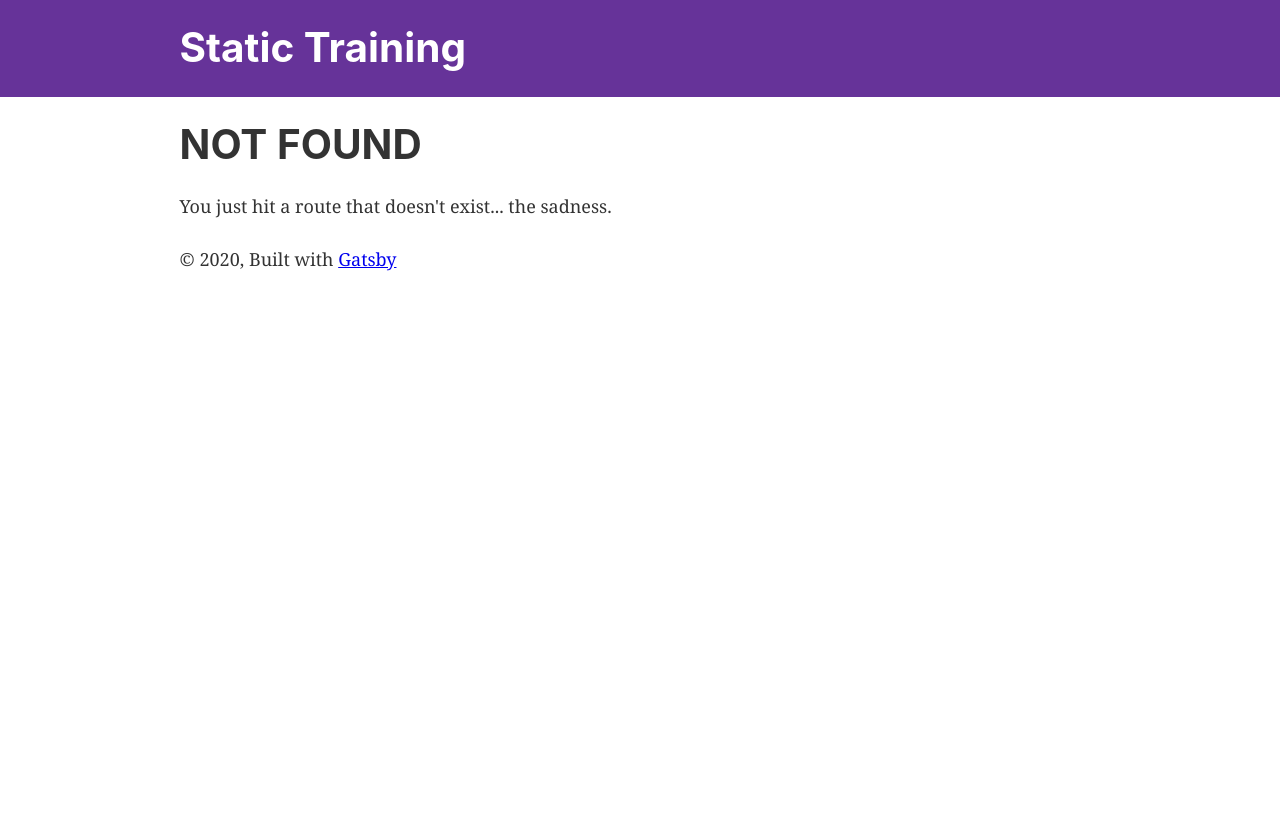
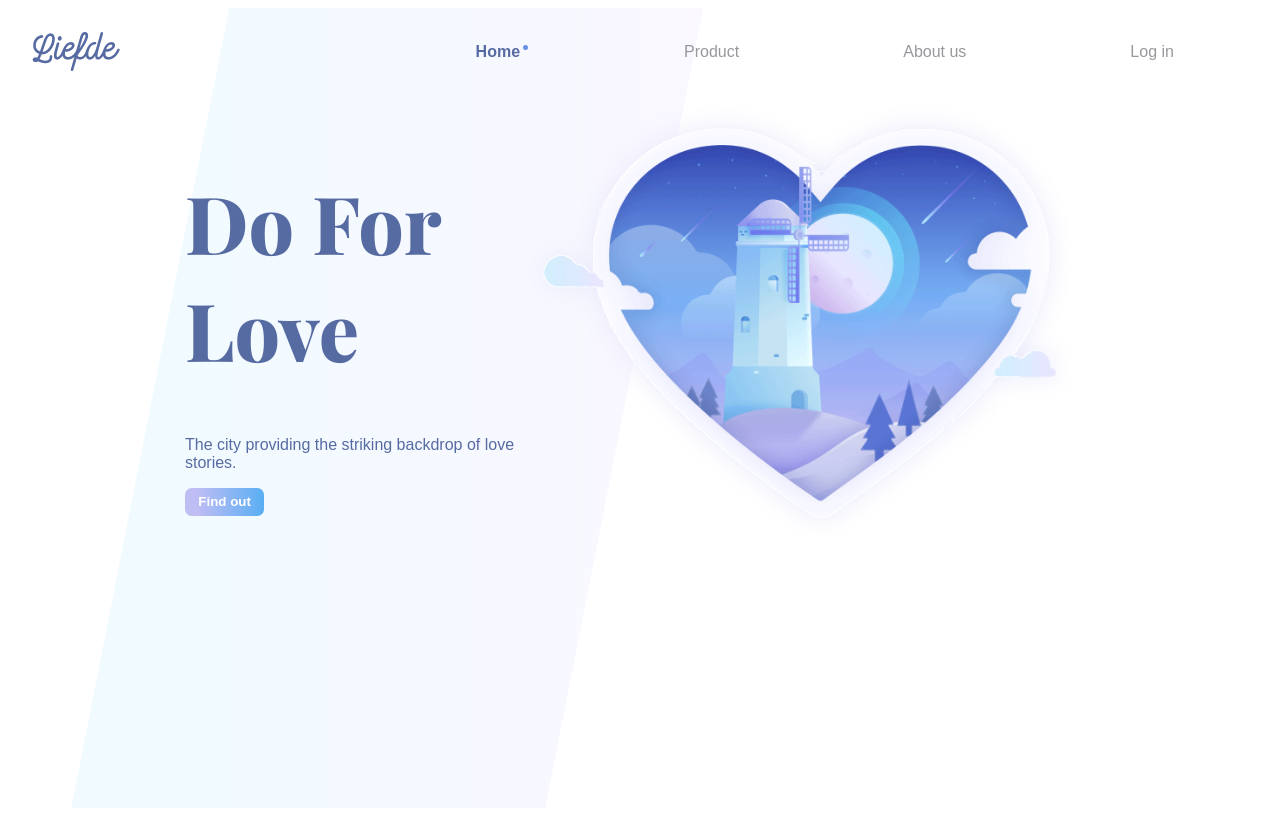
Before and after one commit to Shishouille/static-portfolio, a Gatsby site: page /liefde in a window 1280 px wide. Before the commit this address had no page. Built offline with nearby package versions, Linux system fonts and the light colour scheme; Gatsby itself is replaced by a stand-in of ours; a web font is replaced by a local one.

Commit message:
:sparkles:  New Page added!

```diff
--- a/gatsby-config.js
+++ b/gatsby-config.js
@@ -43,4 +43,4 @@ module.exports = {
     // To learn more, visit: https://gatsby.dev/offline
     // `gatsby-plugin-offline`,
   ],
-}
+};
--- a/src/components/Caligrafik/Header.js
+++ b/src/components/Caligrafik/Header.js
@@ -22,8 +22,13 @@ const StyledHeaderDesktop = styled.nav`
     font-family: ${theme.fontFamily.title};
   }
   a {
+    cursor: pointer;
     all: unset;
     margin: 0 3em;
+    width: 100%;
+    &:hover {
+      text-transform: uppercase;
+    }
   }
   .burger-menu {
     margin-left: 1em;
--- a/src/components/Caligrafik/TrustedClients.js
+++ b/src/components/Caligrafik/TrustedClients.js
@@ -21,6 +21,11 @@ const StyledTrustedClients = styled.section`
     svg {
       height: 2em;
       width: 2em;
+      &:hover {
+        path {
+          fill: #636363;
+        }
+      }
     }
   }
 `;
--- /dev/null
+++ b/src/components/Liefde/Content.js
@@ -0,0 +1,73 @@
+import React from "react";
+import styled from "styled-components";
+import { liefde as theme } from "../../themes";
+
+import main from "../../images/liefde/main.png";
+
+const StyledContent = styled.main`
+  display: flex;
+  flex-direction: column;
+  align-items: center;
+  margin: auto;
+  justify-content: center;
+  width: 90%;
+  img {
+    width: 100%;
+    filter: drop-shadow(0 0 0.75rem #E9E9FB);
+  }
+  .content {
+    width: 100%;
+    color: ${theme.color.primary};
+    margin-bottom: 1em;
+    h1 {
+        font-family: ${theme.fontFamily.title};
+        text-transform: capitalize;
+        font-size: 5em;
+        position: relative;
+        /* &::after {
+          content: "";
+          position: absolute;
+          background: ${theme.color.primary};
+          left: 0;
+          top: 0;
+          width: 2px;
+          height: 75px;
+          transform: rotate(15deg);
+        } */
+      }
+      button {
+        cursor: pointer;
+        background: ${theme.color.button};
+        color: white;
+        font-weight: bold;
+        border: none;
+        border-radius: .5em;
+        padding: .5em 1em;
+    }
+  }
+  @media (min-width: 768px) {
+    width: 90%;
+    flex-direction: row;
+    img {
+      width: 50%;
+    }
+    .content {
+      width: 30%;
+    }
+  }
+`;
+
+const Navigation = () => {
+  return (
+    <StyledContent>
+      <div className="content">
+        <h1>Do for love</h1>
+        <p>The city providing the striking backdrop of love stories.</p>
+        <button>Find out</button>
+      </div>
+      <img src={main} alt="" />
+    </StyledContent>
+  );
+};
+
+export default Navigation;
--- /dev/null
+++ b/src/components/Liefde/Navigation.js
@@ -0,0 +1,131 @@
+import React, { useState } from "react";
+import MediaQuery from "react-responsive";
+
+import { Icon } from "@iconify/react";
+import roundMenu from "@iconify/icons-ic/round-menu";
+
+import styled from "styled-components";
+import { liefde as theme } from "../../themes";
+
+import logo from "../../images/liefde/logo.png";
+
+const StyledNavigation = styled.nav`
+  display: flex;
+  justify-content: space-between;
+  align-items: center;
+  padding: 1em;
+  img {
+    cursor: pointer;
+    margin: 0;
+  }
+  .active {
+    position: relative;
+    color: ${theme.color.primary};
+    font-weight: bold;
+    &::after {
+      content: "";
+      position: absolute;
+      width: 5px;
+      height: 5px;
+      border-radius: 50%;
+      right: -0.5em;
+      top: 0.15em;
+      background: #6a90e5;
+    }
+  }
+  a {
+    all: unset;
+    cursor: pointer;
+    color: ${theme.color.secondary};
+    &:hover {
+      color: ${theme.color.primary};
+    }
+  }
+  .menu-desktop {
+    width: 70%;
+    display: flex;
+    justify-content: space-around;
+  }
+  .menu-hidden {
+    border-radius: 50%;
+    background: ${theme.color.primary};
+    width: 3em;
+    height: 3em;
+    padding: 0.5em;
+    display: flex;
+    align-items: center;
+    justify-content: center;
+  }
+  .menu-showed {
+    position: fixed;
+    text-align: end;
+    padding: 2em 1.75em;
+    height: 55%;
+    border-bottom-left-radius: 25%;
+    border-bottom-right-radius: 25%;
+    nav {
+      clip-path: polygon(25% 0%, 100% 0%, 75% 100%, 0% 100%);
+      display: flex;
+      justify-content: space-evenly;
+      align-items: center;
+      flex-direction: column;
+      a {
+        margin: 0.8em;
+      }
+    }
+    z-index: 2;
+    top: 0;
+    left: 0;
+    width: 100%;
+    background: ${theme.color.bg};
+  }
+`;
+
+const Navigation = () => {
+  const [isOpen, open] = useState(false);
+  return (
+    <StyledNavigation>
+      <img src={logo} alt="" />
+      <MediaQuery minDeviceWidth={768}>
+        <div className="menu-desktop">
+          <a href="" className="active">
+            Home
+          </a>
+          <a href="">Product</a>
+          <a href="">About us</a>
+          <a href="">Log in</a>
+        </div>
+      </MediaQuery>
+      <MediaQuery maxDeviceWidth={768}>
+        <div className="menu-hidden">
+          <Icon
+            icon={roundMenu}
+            color="white"
+            height="1.5em"
+            onClick={() => open(!isOpen)}
+          />
+        </div>
+        {isOpen && (
+          <div className="menu-showed">
+            <Icon
+              icon={roundMenu}
+              color={theme.color.primary}
+              height="1.5em"
+              onClick={() => open(!isOpen)}
+            />
+            <nav>
+              <a href="" className="active">
+                Home
+              </a>
+              <a href="">Product</a>
+              <a href="">About us</a>
+              <a href="">Log in</a>
+            </nav>
+          </div>
+        )}
+      </MediaQuery>
+    </StyledNavigation>
+  );
+};
+
+export default Navigation;
--- a/src/pages/caligrafik.js
+++ b/src/pages/caligrafik.js
@@ -17,6 +17,7 @@
 
 const StyledWrapper = styled.div`
   position: relative;
+  transition: all 1s cubic-bezier(0, 0.55, 0.45, 1);
   z-index: 0;
   .bg-main {
     background-color: ${theme.color.primary};
--- a/src/pages/index.js
+++ b/src/pages/index.js
@@ -36,6 +36,9 @@ const IndexPage = () => (
     <Link to="/music-player">
       Music Player <a href="">@Maksym</a>
     </Link>
+    <Link to="/liefde">
+      Liefde City Tribute <a href="">@Rachelizmarvel</a>
+    </Link>
   </Layout>
 );
 
--- /dev/null
+++ b/src/pages/liefde.js
@@ -0,0 +1,43 @@
+import React from "react";
+import { Helmet } from "react-helmet";
+
+import styled from "styled-components";
+import { liefde as theme } from "../themes";
+
+import Navigation from "../../src/components/Liefde/Navigation";
+import Content from "../../src/components/Liefde/Content";
+
+const StyledWrapper = styled.div`
+  min-height: 100vh;
+  font-family: ${theme.fontFamily.text};
+  position: relative;
+`;
+
+const TrapezeBackground = styled.div`
+  position: absolute;
+  width: 50%;
+  height: 100%;
+  bottom: 0;
+  right: 45%;
+  z-index: -2;
+  clip-path: polygon(25% 0%, 100% 0%, 75% 100%, 0% 100%);
+  background: ${theme.color.bg};
+`;
+
+const Liefde = () => (
+  <>
+    <Helmet>
+      <link
+        href="https://fonts.googleapis.com/css2?family=Muli&family=Playfair+Display:wght@800&display=swap"
+        rel="stylesheet"
+      />
+    </Helmet>
+    <StyledWrapper>
+      <TrapezeBackground />
+      <Navigation />
+      <Content />
+    </StyledWrapper>
+  </>
+);
+
+export default Liefde;
--- a/src/themes/index.js
+++ b/src/themes/index.js
@@ -74,6 +74,21 @@ const musicPlayer = {
   },
 };
 
+const liefde = {
+  color: {
+    bg:
+      "linear-gradient(90deg, rgba(241,251,255,1) 15%, rgba(250,247,255,1) 100%)",
+    primary: "#576BA3",
+    secondary: "#97989C",
+    button:
+      "linear-gradient(90deg, rgba(191,189,244,1) 15%, rgba(89,174,244,1) 100%)",
+  },
+  fontFamily: {
+    title: "'Playfair Display', serif",
+    text: "'Muli', sans-serif",
+  },
+};
+
 export {
   caligrafik,
   louvre,
@@ -82,4 +97,5 @@ export {
   chatBox,
   japan,
   musicPlayer,
+  liefde,
 };
```
Also changed, not shown: src/components/Caligrafik/PortraitCategory.js (+18 -1 lines), src/images/liefde/logo.png (added), src/images/liefde/main.png (added), src/pages/beatriz-ramo.js (indentation only).
